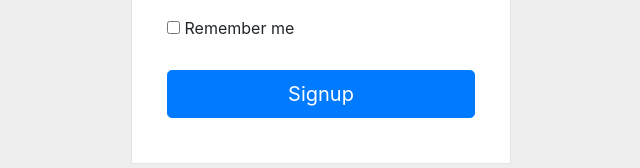
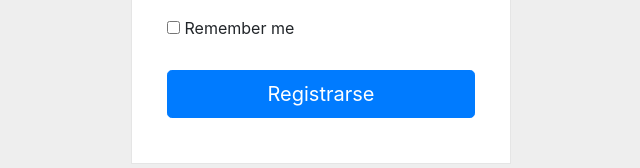
Before and after one commit to juanca84/vue-rutas-01, a Vue app: page /signup in a window 1280 px wide. Shown: the part 299-467 px from the top of the page, without its empty margins (319-959 px from the left). Built offline with nearby package versions, Linux system fonts and the light colour scheme.

Commit message:
Uso de redirrecionamiento en routes

```diff
--- a/src/router/index.js
+++ b/src/router/index.js
@@ -41,6 +41,10 @@
     path: '/signup',
     name: 'Signup',
     component: Signup
+  },
+  {
+    path: '/registrarse',
+    redirect: '/signup'
   }
 ]
 
--- a/src/views/Login.vue
+++ b/src/views/Login.vue
@@ -3,7 +3,7 @@
   <div class="wrapper">
     <form class="form-signin">
       <h2 class="form-signin-heading">Ingrese sus datos</h2>
-      <button class="btn btn-info btn-block" @click="signup()">Signup</button>
+      <button class="btn btn-info btn-block" @click="signup()">Registrarse</button>
       <br/>
       <input type="text" class="form-control" name="username" placeholder="Email Address" required="" autofocus="" />
       <input type="password" class="form-control" name="password" placeholder="Password" required=""/>
--- a/src/views/Signup.vue
+++ b/src/views/Signup.vue
@@ -7,7 +7,7 @@
       <label class="checkbox">
         <input type="checkbox" value="remember-me" id="rememberMe" name="rememberMe"> Remember me
       </label>
-      <button class="btn btn-lg btn-primary btn-block" type="submit">Signup</button>
+      <button class="btn btn-lg btn-primary btn-block" type="submit">Registrarse</button>
     </form>
   </div>
 </template>
```
